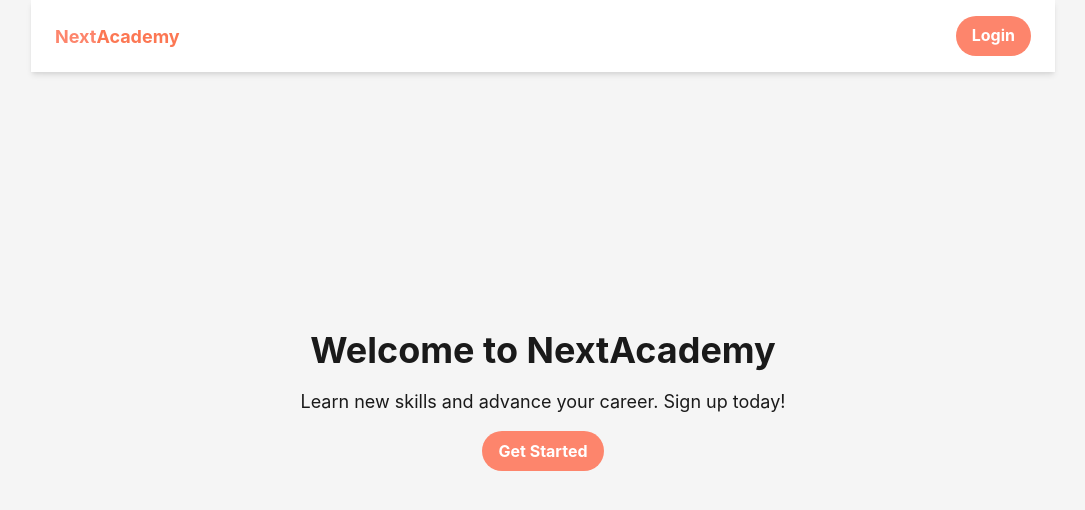
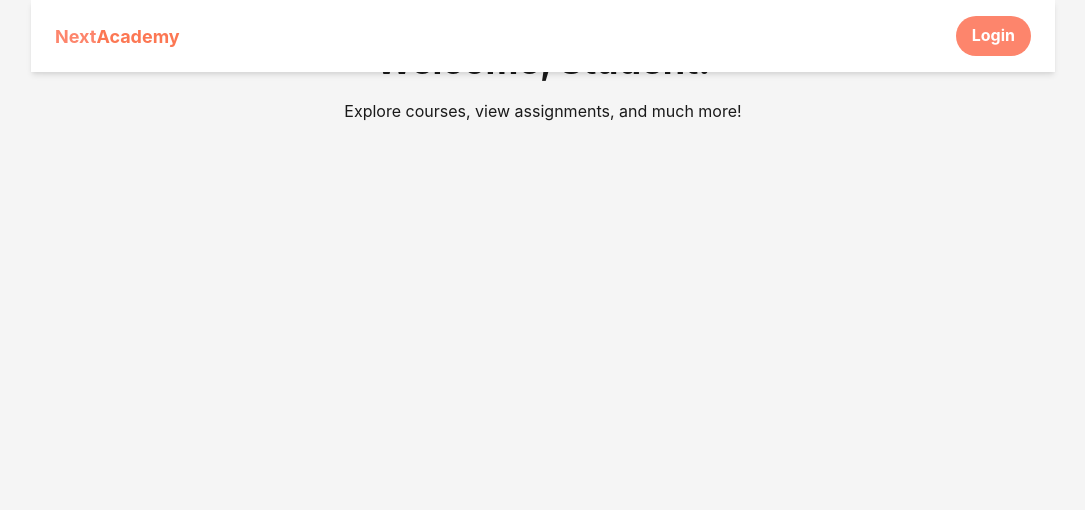
Before and after one commit to anuzsubedi/elearning-frontend, a React (Vite) app: page / in a window 1280 px wide. Shown: the top 510 px of the page, without its empty margins (97-1182 px from the left). Built offline with nearby package versions, Linux system fonts and the light colour scheme.

Commit message:
Add student and teacher home pages, implement teacher route protection, and enhance routing structure

```diff
--- a/src/App.jsx
+++ b/src/App.jsx
@@ -1,28 +1,31 @@
 import React from "react";
 import { Routes, Route } from "react-router-dom";
 import Header from "./components/Header";
+import StudentHome from "./pages/StudentHome";
+import TeacherHome from "./pages/TeacherHome";
 import Login from "./pages/Login";
-import Signup from "./pages/Signup";
-import Landing from "./pages/Landing";
-import { Box, Flex } from "@chakra-ui/react";
+import Signup from "./pages/Signup"; // Include Signup page
+import TeacherRoute from "./components/TeacherRoute";
+import NotFound from "./pages/NotFound";
 
 const App = () => (
     <>
-    <Header />
-    <Flex
-      as="main"
-      maxW="80%"
-      mx="auto"
-      align="center"
-      justify="center"
-      minH="100vh"
-    >
         <Routes>
-        <Route path="/" element={<Landing />} />
+            {/* Default route for students */}
+            <Route path="/" element={<StudentHome />} />
+
+            {/* Login and Signup routes */}
             <Route path="/login" element={<Login />} />
             <Route path="/signup" element={<Signup />} />
+
+            {/* Teacher-only routes */}
+            <Route element={<TeacherRoute />}>
+                <Route path="/teacher-home" element={<TeacherHome />} />
+            </Route>
+
+            {/* Catch-all for unknown routes */}
+            <Route path="*" element={<NotFound />} />
         </Routes>
-    </Flex>
     </>
 );
 
--- /dev/null
+++ b/src/components/TeacherRoute.jsx
@@ -0,0 +1,19 @@
+import React from "react";
+import { Navigate, Outlet } from "react-router-dom";
+import { useAuth } from "../context/AuthContext";
+
+const TeacherRoute = () => {
+    const { user, isTeacher } = useAuth();
+
+    if (!user) {
+        return <Navigate to="/login" replace />;
+    }
+
+    if (!isTeacher()) {
+        return <Navigate to="/" replace />;
+    }
+
+    return <Outlet />;
+};
+
+export default TeacherRoute;
--- a/src/context/AuthContext.jsx
+++ b/src/context/AuthContext.jsx
@@ -1,25 +1,25 @@
-import React, { createContext, useContext, useState } from "react";
+import React, { createContext, useState, useContext } from "react";
 
 const AuthContext = createContext();
+
+export const useAuth = () => useContext(AuthContext);
 
 export const AuthProvider = ({ children }) => {
     const [user, setUser] = useState(null);
 
     const loginUser = (userData) => {
         setUser(userData);
-    localStorage.setItem("user", JSON.stringify(userData));
     };
 
     const logoutUser = () => {
         setUser(null);
-    localStorage.removeItem("user");
     };
 
+    const isTeacher = () => user?.user_type === "Instructor";
+
     return (
-    <AuthContext.Provider value={{ user, loginUser, logoutUser }}>
+        <AuthContext.Provider value={{ user, loginUser, logoutUser, isTeacher }}>
             {children}
         </AuthContext.Provider>
     );
 };
-
-export const useAuth = () => useContext(AuthContext);
--- a/src/pages/Login.jsx
+++ b/src/pages/Login.jsx
@@ -13,7 +13,6 @@ import {
 import { login } from "../services/authService";
 import { useAuth } from "../context/AuthContext";
 import { useNavigate } from "react-router-dom";
-import ErrorAlert from "../components/ErrorAlert";
 
 const Login = () => {
     const [credentials, setCredentials] = useState({ email: "", password: "" });
@@ -27,15 +26,15 @@ const Login = () => {
     };
 
     const handleSubmit = async (e) => {
-    e.preventDefault(); // Prevent default form submission behavior
+        e.preventDefault();
 
         try {
             const result = await login(credentials);
             if (result.success) {
-        loginUser(result.user); // Store user in context
-        navigate("/"); // Redirect to home on success
+                loginUser(result.user);
+                navigate(result.user.user_type === "Instructor" ? "/teacher-home" : "/");
             } else {
-        setError(result.message || "Invalid email or password.");
+                setError(result.message);
             }
         } catch (err) {
             setError("An unexpected error occurred. Please try again.");
@@ -77,7 +76,7 @@ const Login = () => {
                                 onChange={handleInputChange}
                             />
                         </FormControl>
-            <ErrorAlert message={error} />
+                        {error && <Text color="red.500">{error}</Text>}
                         <Button type="submit" w="100%">
                             Sign In
                         </Button>
--- /dev/null
+++ b/src/pages/NotFound.jsx
@@ -0,0 +1,13 @@
+import React from "react";
+import { Box, Heading, Text } from "@chakra-ui/react";
+
+const NotFound = () => (
+    <Box textAlign="center" py={10} px={6}>
+        <Heading as="h1" size="xl">
+            Page Not Found
+        </Heading>
+        <Text mt={4}>The page you are looking for does not exist.</Text>
+    </Box>
+);
+
+export default NotFound;
--- a/src/pages/Signup.jsx
+++ b/src/pages/Signup.jsx
@@ -22,7 +22,7 @@ const Signup = () => {
     full_name: "",
     email: "",
     password: "",
-    user_type: "Student", // Default user type
+    user_type: "",
   });
   const [emailError, setEmailError] = useState(null);
   const [generalError, setGeneralError] = useState(null);
--- /dev/null
+++ b/src/pages/StudentHome.jsx
@@ -0,0 +1,16 @@
+import React from "react";
+import { Box, Heading, Text } from "@chakra-ui/react";
+import Header from "../components/Header";
+
+const StudentHome = () => (
+
+    <Box textAlign="center" py={10} px={6}>
+        <Header />
+        <Heading as="h1" size="xl">
+            Welcome, Student!
+        </Heading>
+        <Text mt={4}>Explore courses, view assignments, and much more!</Text>
+    </Box>
+);
+
+export default StudentHome;
--- /dev/null
+++ b/src/pages/TeacherHome.jsx
@@ -0,0 +1,14 @@
+import React from "react";
+import { Box, Heading, Text } from "@chakra-ui/react";
+
+const TeacherHome = () => (
+    <Box textAlign="center" py={10} px={6}>
+        <Header />
+        <Heading as="h1" size="xl">
+            Welcome, Teacher!
+        </Heading>
+        <Text mt={4}>Manage courses, view student progress, and much more!</Text>
+    </Box>
+);
+
+export default TeacherHome;
```
Lines whose indentation alone changed are shown as unchanged.
